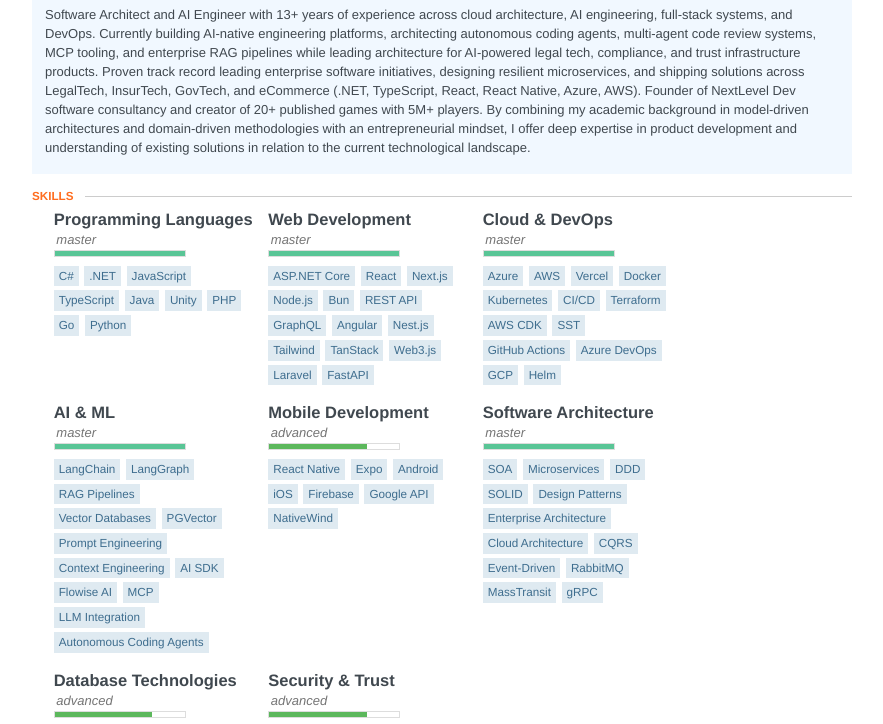
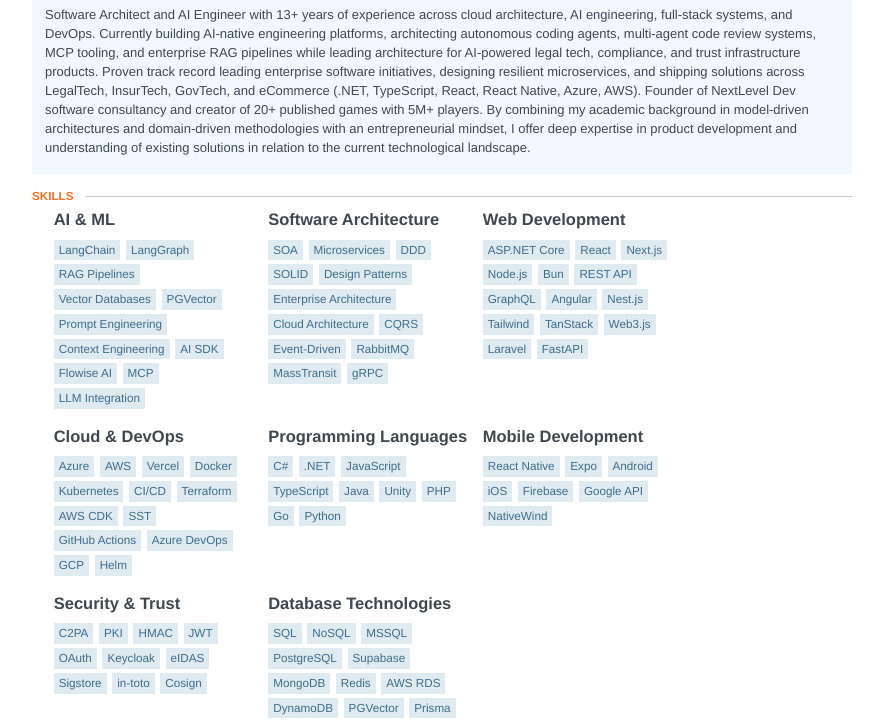
Before and after one commit to karlobencic/karlobencic.github.io, a website: page index.html in a window 1280 px wide. Shown: the part 211-935 px from the top of the page, without its empty margins (198-1081 px from the left). Drawn offline with Linux system fonts and the light colour scheme.

```diff
--- a/index.html
+++ b/index.html
@@ -824,35 +824,46 @@
     	<section id="skills">
     		<div class="item">
     			<h3 class="name">
-    				Programming Languages
+    				AI &amp; ML
     			</h3>
-
-    			<div class="level master">
-    				<em>master</em>
-    				<div class="bar"></div>
-    			</div>
-    			<ul class="keywords">
-    				<li>C#</li>
-    				<li>.NET</li>
-    				<li>JavaScript</li>
-    				<li>TypeScript</li>
-    				<li>Java</li>
-    				<li>Unity</li>
-    				<li>PHP</li>
-    				<li>Go</li>
-    				<li>Python</li>
+    			 			<ul class="keywords">
+    				<li>LangChain</li>
+    				<li>LangGraph</li>
+    				<li>RAG Pipelines</li>
+    				<li>Vector Databases</li>
+    				<li>PGVector</li>
+    				<li>Prompt Engineering</li>
+    				<li>Context Engineering</li>
+    				<li>AI SDK</li>
+    				<li>Flowise AI</li>
+    				<li>MCP</li>
+    				<li>LLM Integration</li>
+    			</ul>
+    		</div>
+    		<div class="item">
+    			<h3 class="name">
+    				Software Architecture
+    			</h3>
+    			 			<ul class="keywords">
+    				<li>SOA</li>
+    				<li>Microservices</li>
+    				<li>DDD</li>
+    				<li>SOLID</li>
+    				<li>Design Patterns</li>
+    				<li>Enterprise Architecture</li>
+    				<li>Cloud Architecture</li>
+    				<li>CQRS</li>
+    				<li>Event-Driven</li>
+    				<li>RabbitMQ</li>
+    				<li>MassTransit</li>
+    				<li>gRPC</li>
     			</ul>
     		</div>
     		<div class="item">
     			<h3 class="name">
     				Web Development
     			</h3>
-
-    			<div class="level master">
-    				<em>master</em>
-    				<div class="bar"></div>
-    			</div>
-    			<ul class="keywords">
+    			 			<ul class="keywords">
     				<li>ASP.NET Core</li>
     				<li>React</li>
     				<li>Next.js</li>
@@ -873,12 +884,7 @@
     			<h3 class="name">
     				Cloud &amp; DevOps
     			</h3>
-
-    			<div class="level master">
-    				<em>master</em>
-    				<div class="bar"></div>
-    			</div>
-    			<ul class="keywords">
+    			 			<ul class="keywords">
     				<li>Azure</li>
     				<li>AWS</li>
     				<li>Vercel</li>
@@ -896,38 +902,25 @@
     		</div>
     		<div class="item">
     			<h3 class="name">
-    				AI &amp; ML
+    				Programming Languages
     			</h3>
-
-    			<div class="level master">
-    				<em>master</em>
-    				<div class="bar"></div>
-    			</div>
-    			<ul class="keywords">
-    				<li>LangChain</li>
-    				<li>LangGraph</li>
-    				<li>RAG Pipelines</li>
-    				<li>Vector Databases</li>
-    				<li>PGVector</li>
-    				<li>Prompt Engineering</li>
-    				<li>Context Engineering</li>
-    				<li>AI SDK</li>
-    				<li>Flowise AI</li>
-    				<li>MCP</li>
-    				<li>LLM Integration</li>
-    				<li>Autonomous Coding Agents</li>
+    			 			<ul class="keywords">
+    				<li>C#</li>
+    				<li>.NET</li>
+    				<li>JavaScript</li>
+    				<li>TypeScript</li>
+    				<li>Java</li>
+    				<li>Unity</li>
+    				<li>PHP</li>
+    				<li>Go</li>
+    				<li>Python</li>
     			</ul>
     		</div>
     		<div class="item">
     			<h3 class="name">
     				Mobile Development
     			</h3>
-
-    			<div class="level advanced">
-    				<em>advanced</em>
-    				<div class="bar"></div>
-    			</div>
-    			<ul class="keywords">
+    			 			<ul class="keywords">
     				<li>React Native</li>
     				<li>Expo</li>
     				<li>Android</li>
@@ -939,38 +932,26 @@
     		</div>
     		<div class="item">
     			<h3 class="name">
-    				Software Architecture
+    				Security &amp; Trust
     			</h3>
-
-    			<div class="level master">
-    				<em>master</em>
-    				<div class="bar"></div>
-    			</div>
-    			<ul class="keywords">
-    				<li>SOA</li>
-    				<li>Microservices</li>
-    				<li>DDD</li>
-    				<li>SOLID</li>
-    				<li>Design Patterns</li>
-    				<li>Enterprise Architecture</li>
-    				<li>Cloud Architecture</li>
-    				<li>CQRS</li>
-    				<li>Event-Driven</li>
-    				<li>RabbitMQ</li>
-    				<li>MassTransit</li>
-    				<li>gRPC</li>
+    			 			<ul class="keywords">
+    				<li>C2PA</li>
+    				<li>PKI</li>
+    				<li>HMAC</li>
+    				<li>JWT</li>
+    				<li>OAuth</li>
+    				<li>Keycloak</li>
+    				<li>eIDAS</li>
+    				<li>Sigstore</li>
+    				<li>in-toto</li>
+    				<li>Cosign</li>
     			</ul>
     		</div>
     		<div class="item">
     			<h3 class="name">
     				Database Technologies
     			</h3>
-
-    			<div class="level advanced">
-    				<em>advanced</em>
-    				<div class="bar"></div>
-    			</div>
-    			<ul class="keywords">
+    			 			<ul class="keywords">
     				<li>SQL</li>
     				<li>NoSQL</li>
     				<li>MSSQL</li>
@@ -982,28 +963,6 @@
     				<li>DynamoDB</li>
     				<li>PGVector</li>
     				<li>Prisma</li>
-    			</ul>
-    		</div>
-    		<div class="item">
-    			<h3 class="name">
-    				Security &amp; Trust
-    			</h3>
-
-    			<div class="level advanced">
-    				<em>advanced</em>
-    				<div class="bar"></div>
-    			</div>
-    			<ul class="keywords">
-    				<li>C2PA</li>
-    				<li>PKI</li>
-    				<li>HMAC</li>
-    				<li>JWT</li>
-    				<li>OAuth</li>
-    				<li>Keycloak</li>
-    				<li>eIDAS</li>
-    				<li>Sigstore</li>
-    				<li>in-toto</li>
-    				<li>Cosign</li>
     			</ul>
     		</div>
     	</section>
--- a/package.json
+++ b/package.json
@@ -12,6 +12,8 @@
   "scripts": {
     "start": "resume serve --theme stackoverflow",
     "preview": "resumed --theme jsonresume-theme-stackoverflow",
+    "build": "node index.js",
+    "pdf": "node index.js && node pdf.js",
     "deploy": "node index.js"
   },
   "license": "MIT",
```
Also changed, not shown: pdf.js (added, +35 -0 lines), resume.json (+10 -18 lines), README.md.
